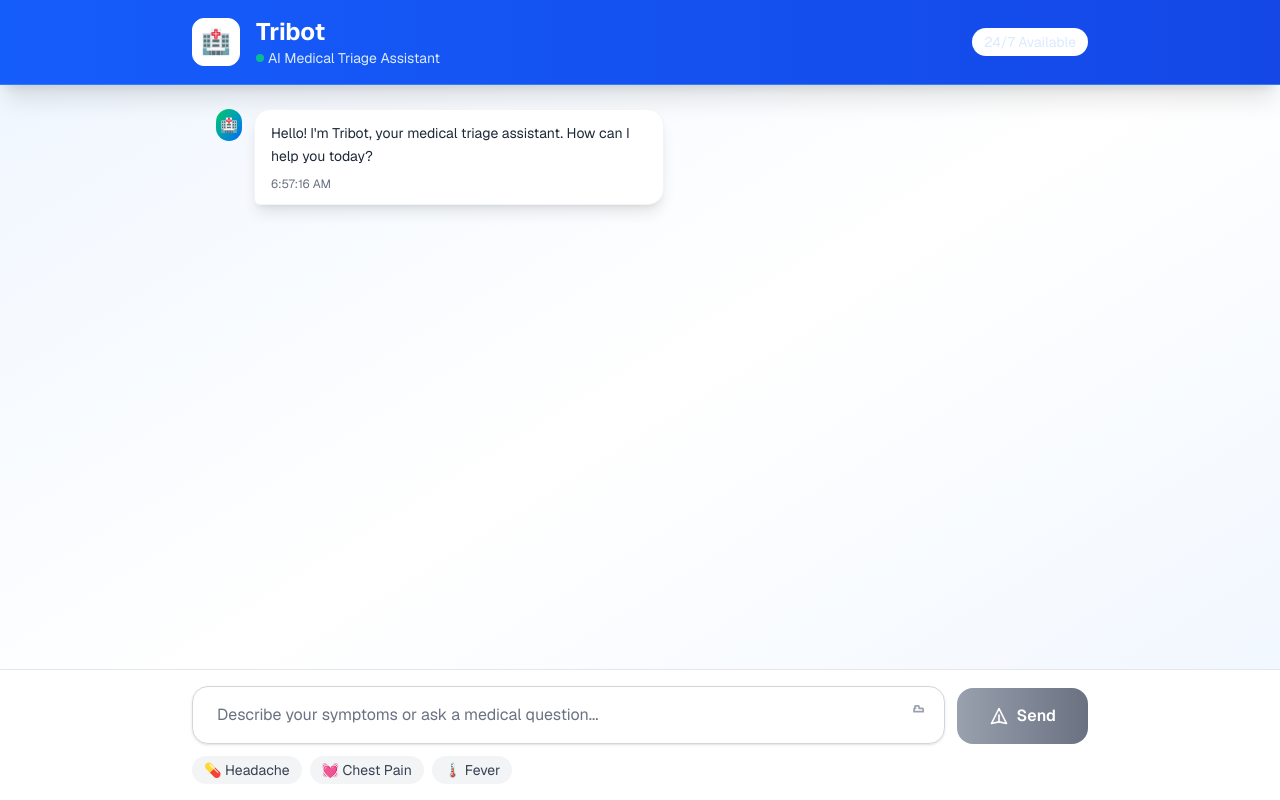
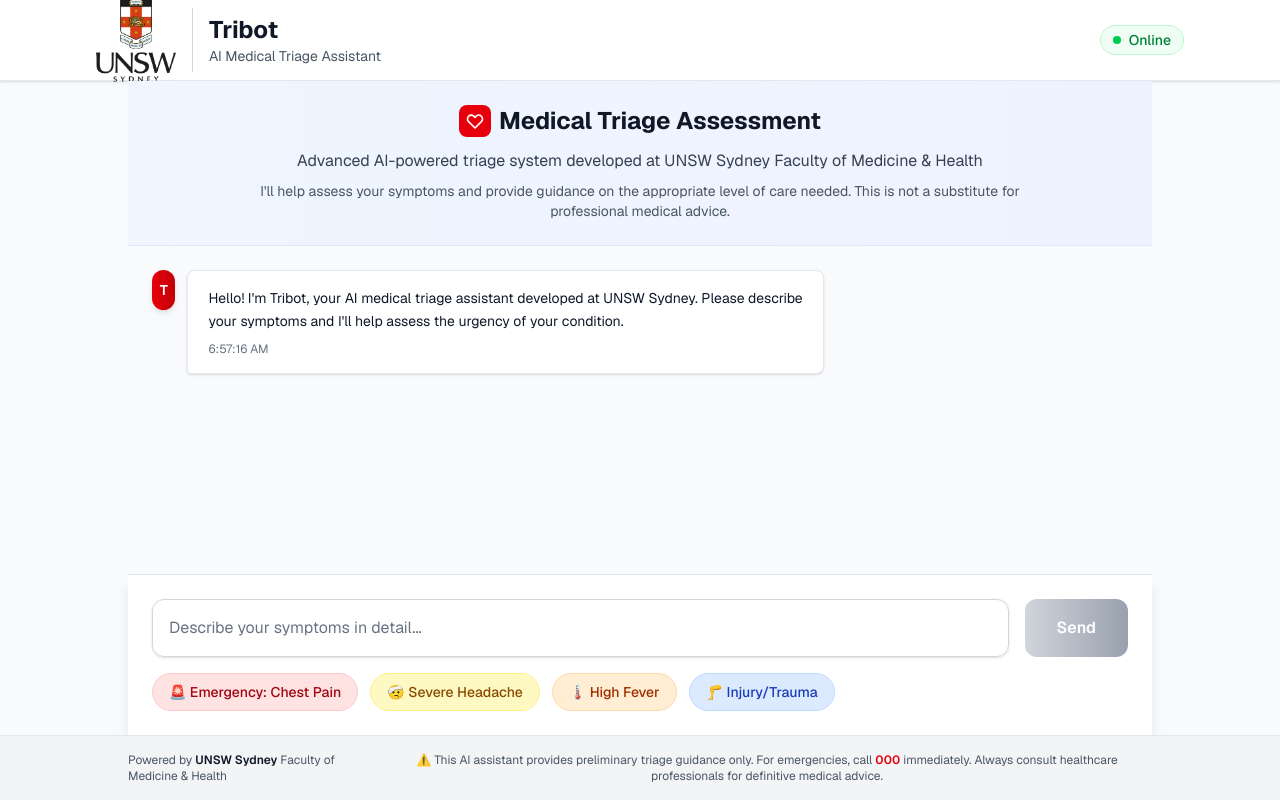
Before and after one commit to AbuRayhan71/tribot, a Next.js app: page / in a window 1280 px wide. Built offline with nearby package versions, Linux system fonts and the light colour scheme.

Commit message:
up
fixed env open ai varriable and logo fixed

```diff
--- a/src/app/globals.css
+++ b/src/app/globals.css
@@ -25,29 +25,13 @@
   font-family: var(--font-geist-sans), -apple-system, BlinkMacSystemFont, 'Segoe UI', Roboto, sans-serif;
 }
 
-/* Custom animations */
-@keyframes fadeIn {
-  from {
-    opacity: 0;
-    transform: translateY(10px);
-  }
-  to {
-    opacity: 1;
-    transform: translateY(0);
-  }
-}
-
-.animate-fadeIn {
-  animation: fadeIn 0.3s ease-out;
-}
-
-/* Custom scrollbar */
+/* Clean, minimal scrollbar */
 ::-webkit-scrollbar {
   width: 6px;
 }
 
 ::-webkit-scrollbar-track {
-  background: #f1f5f9;
+  background: #f8fafc;
 }
 
 ::-webkit-scrollbar-thumb {
@@ -61,11 +45,26 @@
 
 /* Smooth transitions */
 * {
-  transition: all 0.2s ease;
+  transition: all 0.15s ease;
 }
 
 /* Focus states */
 input:focus, button:focus {
   outline: none;
-  box-shadow: 0 0 0 3px rgba(59, 130, 246, 0.1);
 }
+
+/* Message animations */
+@keyframes slideIn {
+  from {
+    opacity: 0;
+    transform: translateY(10px);
+  }
+  to {
+    opacity: 1;
+    transform: translateY(0);
+  }
+}
+
+.message-enter {
+  animation: slideIn 0.3s ease-out;
+}
--- a/src/app/page.tsx
+++ b/src/app/page.tsx
@@ -1,12 +1,13 @@
 "use client";
 
 import { useState, useEffect, useRef } from "react";
+import Image from "next/image";
 
 export default function Home() {
   const [messages, setMessages] = useState([
     {
       id: 1,
-      text: "Hello! I'm Tribot, your medical triage assistant. How can I help you today?",
+      text: "Hello! I'm Tribot, your AI medical triage assistant developed at UNSW Sydney. Please describe your symptoms and I'll help assess the urgency of your condition.",
       sender: "bot",
       timestamp: ""
     }
@@ -36,13 +37,13 @@
     scrollToBottom();
   }, [messages]);
 
-  // Fix hydration issue by only generating timestamps on client
+  // Fix hydration issue
   useEffect(() => {
     setIsClient(true);
     setMessages([
       {
         id: 1,
-        text: "Hello! I'm Tribot, your medical triage assistant. How can I help you today?",
+        text: "Hello! I'm Tribot, your AI medical triage assistant developed at UNSW Sydney. Please describe your symptoms and I'll help assess the urgency of your condition.",
         sender: "bot",
         timestamp: getCleanTimestamp()
       }
@@ -52,7 +53,6 @@
   const sendMessage = async () => {
     if (inputText.trim() === "" || isLoading) return;
 
-    // Add user message
     const userMessage = {
       id: messages.length + 1,
       text: inputText,
@@ -66,7 +66,6 @@
     setIsLoading(true);
 
     try {
-      // Call your API endpoint
       const response = await fetch('/api/chat', {
         method: 'POST',
         headers: { 'Content-Type': 'application/json' },
@@ -89,7 +88,7 @@
     } catch (error) {
       const errorMessage = {
         id: messages.length + 2,
-        text: "Sorry, I'm having trouble connecting right now. Please try again.",
+        text: "I apologize, but I'm experiencing technical difficulties. Please try again or seek immediate medical attention if this is urgent.",
         sender: "bot",
         timestamp: getCleanTimestamp()
       };
@@ -106,62 +105,93 @@
   };
 
   return (
-    <div className="min-h-screen bg-gradient-to-br from-blue-50 via-white to-blue-50 flex flex-col">
-      {/* Enhanced Header */}
-      <header className="bg-gradient-to-r from-blue-600 to-blue-700 text-white p-4 shadow-xl border-b border-blue-500">
-        <div className="max-w-4xl mx-auto flex items-center justify-between">
+    <div className="min-h-screen bg-gray-50 flex flex-col">
+      {/* Header with Real UNSW Logo */}
+      <header className="bg-white border-b border-gray-200 shadow-sm">
+        <div className="max-w-6xl mx-auto px-4 sm:px-6 lg:px-8">
+          <div className="flex items-center justify-between h-20">
+            <div className="flex items-center space-x-6">
+              {/* Real UNSW Logo */}
               <div className="flex items-center space-x-4">
-            <div className="w-12 h-12 bg-white bg-opacity-20 rounded-xl flex items-center justify-center backdrop-blur-sm border border-white border-opacity-30">
-              <span className="text-2xl font-bold">🏥</span>
-            </div>
+                <Image
+                  src="/unsw-logo.png"
+                  alt="UNSW Sydney Logo"
+                  width={80}
+                  height={80}
+                  className="object-contain"
+                  priority
+                />
+
+                <div className="flex items-center space-x-4">
+                  <div className="h-16 w-px bg-gray-300"></div>
                   <div>
-              <h1 className="text-2xl font-bold">Tribot</h1>
-              <p className="text-blue-100 text-sm flex items-center space-x-1">
-                <span className="w-2 h-2 bg-green-400 rounded-full animate-pulse"></span>
-                <span>AI Medical Triage Assistant</span>
-              </p>
+                    <h1 className="text-2xl font-bold text-gray-900">Tribot</h1>
+                    <p className="text-sm text-gray-600">AI Medical Triage Assistant</p>
                   </div>
                 </div>
-          <div className="hidden md:flex items-center space-x-4 text-sm">
-            <div className="bg-white bg-opacity-10 px-3 py-1 rounded-full">
-              <span className="text-blue-100">24/7 Available</span>
+              </div>
+            </div>
+
+            <div className="flex items-center space-x-4">
+              <div className="hidden md:flex items-center space-x-2 text-sm text-gray-600 bg-green-50 px-3 py-1 rounded-full border border-green-200">
+                <div className="w-2 h-2 bg-green-500 rounded-full animate-pulse"></div>
+                <span className="text-green-700 font-medium">Online</span>
+              </div>
             </div>
           </div>
         </div>
       </header>
 
-      {/* Enhanced Chat Messages */}
-      <div className="flex-1 max-w-4xl mx-auto w-full p-6 overflow-y-auto">
+      {/* Main Chat Area */}
+      <div className="flex-1 max-w-5xl mx-auto w-full flex flex-col">
+
+        {/* Welcome Banner */}
+        <div className="bg-gradient-to-r from-blue-50 to-indigo-50 border-b border-blue-100 p-6">
+          <div className="text-center max-w-3xl mx-auto">
+            <div className="flex items-center justify-center space-x-2 mb-3">
+              <div className="w-8 h-8 bg-red-600 rounded-lg flex items-center justify-center">
+                <svg className="w-5 h-5 text-white" fill="none" stroke="currentColor" viewBox="0 0 24 24">
+                  <path strokeLinecap="round" strokeLinejoin="round" strokeWidth={2} d="M4.318 6.318a4.5 4.5 0 000 6.364L12 20.364l7.682-7.682a4.5 4.5 0 00-6.364-6.364L12 7.636l-1.318-1.318a4.5 4.5 0 00-6.364 0z" />
+                </svg>
+              </div>
+              <h2 className="text-2xl font-bold text-gray-900">Medical Triage Assessment</h2>
+            </div>
+            <p className="text-gray-700 mb-2">
+              Advanced AI-powered triage system developed at UNSW Sydney Faculty of Medicine & Health
+            </p>
+            <p className="text-sm text-gray-600">
+              I'll help assess your symptoms and provide guidance on the appropriate level of care needed.
+              This is not a substitute for professional medical advice.
+            </p>
+          </div>
+        </div>
+
+        {/* Messages Container */}
+        <div className="flex-1 p-6 overflow-y-auto">
           <div className="space-y-6">
             {messages.map((message, index) => (
               <div
                 key={message.id}
-              className={`flex ${message.sender === "user" ? "justify-end" : "justify-start"} animate-fadeIn`}
-              style={{
-                animationDelay: `${index * 0.1}s`
-              }}
+                className={`flex ${message.sender === "user" ? "justify-end" : "justify-start"}`}
               >
-              <div className={`flex items-start space-x-3 max-w-xs lg:max-w-md ${
-                message.sender === "user" ? "flex-row-reverse space-x-reverse" : ""
-              }`}>
+                <div className={`max-w-2xl ${message.sender === "user" ? "order-1" : "order-2"}`}>
+                  <div className={`flex items-start space-x-3 ${message.sender === "user" ? "flex-row-reverse space-x-reverse" : ""}`}>
                     {/* Avatar */}
-                <div className={`w-8 h-8 rounded-full flex items-center justify-center text-sm font-semibold ${
+                    <div className={`w-10 h-10 rounded-full flex items-center justify-center text-sm font-semibold shadow-md ${
                       message.sender === "user"
                         ? "bg-blue-600 text-white"
-                    : "bg-gradient-to-br from-green-500 to-blue-600 text-white"
+                        : "bg-gradient-to-r from-red-600 to-red-700 text-white"
                     }`}>
-                  {message.sender === "user" ? "U" : "🏥"}
+                      {message.sender === "user" ? "U" : "T"}
                     </div>
 
                     {/* Message Bubble */}
-                <div
-                  className={`px-4 py-3 rounded-2xl shadow-lg transform transition-all hover:scale-105 ${
+                    <div className={`px-5 py-4 rounded-lg shadow-sm ${
                       message.sender === "user"
-                      ? "bg-gradient-to-r from-blue-600 to-blue-700 text-white rounded-br-md"
-                      : "bg-white text-gray-800 border border-gray-100 rounded-bl-md"
-                  }`}
-                >
-                  <p className="text-sm leading-relaxed">{message.text}</p>
+                        ? "bg-blue-600 text-white rounded-br-sm"
+                        : "bg-white border border-gray-200 text-gray-900 rounded-bl-sm"
+                    }`}>
+                      <p className="text-sm leading-relaxed whitespace-pre-wrap">{message.text}</p>
                       <p className={`text-xs mt-2 ${
                         message.sender === "user" ? "text-blue-100" : "text-gray-500"
                       }`}>
@@ -170,23 +200,26 @@
                     </div>
                   </div>
                 </div>
+              </div>
             ))}
 
-          {/* Enhanced Loading indicator */}
+            {/* Loading indicator */}
             {isLoading && (
-            <div className="flex justify-start animate-fadeIn">
+              <div className="flex justify-start">
+                <div className="max-w-2xl order-2">
                   <div className="flex items-start space-x-3">
-                <div className="w-8 h-8 rounded-full bg-gradient-to-br from-green-500 to-blue-600 text-white flex items-center justify-center text-sm">
-                  🏥
+                    <div className="w-10 h-10 rounded-full bg-gradient-to-r from-red-600 to-red-700 text-white flex items-center justify-center text-sm font-semibold shadow-md">
+                      T
                     </div>
-                <div className="bg-white text-gray-800 border border-gray-100 px-4 py-3 rounded-2xl rounded-bl-md shadow-lg">
-                  <div className="flex items-center space-x-2">
+                    <div className="bg-white border border-gray-200 px-5 py-4 rounded-lg rounded-bl-sm shadow-sm">
+                      <div className="flex items-center space-x-3">
                         <div className="flex space-x-1">
-                      <div className="w-2 h-2 bg-blue-500 rounded-full animate-bounce"></div>
-                      <div className="w-2 h-2 bg-blue-500 rounded-full animate-bounce" style={{animationDelay: '0.1s'}}></div>
-                      <div className="w-2 h-2 bg-blue-500 rounded-full animate-bounce" style={{animationDelay: '0.2s'}}></div>
+                          <div className="w-2 h-2 bg-red-500 rounded-full animate-bounce"></div>
+                          <div className="w-2 h-2 bg-red-500 rounded-full animate-bounce" style={{animationDelay: '0.1s'}}></div>
+                          <div className="w-2 h-2 bg-red-500 rounded-full animate-bounce" style={{animationDelay: '0.2s'}}></div>
                         </div>
-                    <p className="text-sm text-gray-600">Tribot is analyzing...</p>
+                        <p className="text-sm text-gray-600">Analyzing symptoms with UNSW AI...</p>
+                      </div>
                     </div>
                   </div>
                 </div>
@@ -196,71 +229,78 @@
           </div>
         </div>
 
-      {/* Enhanced Input Area */}
-      <div className="bg-white border-t border-gray-200 p-4 shadow-lg">
-        <div className="max-w-4xl mx-auto">
-          <div className="flex space-x-3 items-end">
-            <div className="flex-1 relative">
+        {/* Input Area */}
+        <div className="border-t border-gray-200 bg-white p-6 shadow-lg">
+          <div className="flex space-x-4">
+            <div className="flex-1">
               <input
                 type="text"
                 value={inputText}
                 onChange={(e) => setInputText(e.target.value)}
                 onKeyPress={handleKeyPress}
-                placeholder="Describe your symptoms or ask a medical question..."
-                className="w-full border border-gray-300 rounded-2xl px-6 py-4 focus:outline-none focus:ring-2 focus:ring-blue-500 focus:border-transparent text-black placeholder-gray-500 shadow-sm transition-all resize-none"
+                placeholder="Describe your symptoms in detail..."
+                className="w-full px-4 py-4 border border-gray-300 rounded-xl focus:ring-2 focus:ring-blue-500 focus:border-transparent text-gray-900 placeholder-gray-500 shadow-sm"
                 disabled={isLoading}
               />
-              <div className="absolute right-4 top-1/2 transform -translate-y-1/2 text-gray-400">
-                <svg className="w-5 h-5" fill="none" stroke="currentColor" viewBox="0 0 24 24">
-                  <path strokeLinecap="round" strokeLinejoin="round" strokeWidth={2} d="M7 4V2a1 1 0 011-1h3a1 1 0 011 1v2h4a1 1 0 011 1v3H6V5a1 1 0 011-1h1z" />
-                </svg>
             </div>
-            </div>
-
             <button
               onClick={sendMessage}
               disabled={isLoading || inputText.trim() === ""}
-              className="bg-gradient-to-r from-blue-600 to-blue-700 hover:from-blue-700 hover:to-blue-800 disabled:from-gray-400 disabled:to-gray-500 text-white px-8 py-4 rounded-2xl font-semibold transition-all transform hover:scale-105 disabled:scale-100 shadow-lg disabled:shadow-none flex items-center space-x-2"
+              className="px-8 py-4 bg-gradient-to-r from-blue-600 to-blue-700 hover:from-blue-700 hover:to-blue-800 disabled:from-gray-300 disabled:to-gray-400 disabled:cursor-not-allowed text-white rounded-xl font-semibold transition-all transform hover:scale-105 disabled:scale-100 shadow-lg disabled:shadow-none"
             >
-              {isLoading ? (
-                <>
-                  <div className="w-4 h-4 border-2 border-white border-t-transparent rounded-full animate-spin"></div>
-                  <span>Sending</span>
-                </>
-              ) : (
-                <>
-                  <svg className="w-5 h-5" fill="none" stroke="currentColor" viewBox="0 0 24 24">
-                    <path strokeLinecap="round" strokeLinejoin="round" strokeWidth={2} d="M12 19l9 2-9-18-9 18 9-2zm0 0v-8" />
-                  </svg>
-                  <span>Send</span>
-                </>
-              )}
+              {isLoading ? "..." : "Send"}
             </button>
           </div>
 
-          {/* Quick Actions */}
-          <div className="flex flex-wrap gap-2 mt-3">
+          {/* Quick symptom buttons */}
+          <div className="flex flex-wrap gap-3 mt-4">
             <button
-              onClick={() => setInputText("I have a headache")}
-              className="px-3 py-1 bg-gray-100 hover:bg-gray-200 text-gray-700 rounded-full text-sm transition-colors"
+              onClick={() => setInputText("I have severe chest pain and difficulty breathing")}
+              className="px-4 py-2 bg-red-100 hover:bg-red-200 text-red-800 rounded-full text-sm font-medium transition-all transform hover:scale-105 border border-red-200"
             >
-              💊 Headache
+              🚨 Emergency: Chest Pain
             </button>
             <button
-              onClick={() => setInputText("I have chest pain")}
-              className="px-3 py-1 bg-gray-100 hover:bg-gray-200 text-gray-700 rounded-full text-sm transition-colors"
+              onClick={() => setInputText("I have a persistent headache with nausea and sensitivity to light")}
+              className="px-4 py-2 bg-yellow-100 hover:bg-yellow-200 text-yellow-800 rounded-full text-sm font-medium transition-all transform hover:scale-105 border border-yellow-200"
             >
-              💓 Chest Pain
+              🤕 Severe Headache
             </button>
             <button
-              onClick={() => setInputText("I have a fever")}
-              className="px-3 py-1 bg-gray-100 hover:bg-gray-200 text-gray-700 rounded-full text-sm transition-colors"
+              onClick={() => setInputText("I have a high fever over 38.5°C with chills and body aches")}
+              className="px-4 py-2 bg-orange-100 hover:bg-orange-200 text-orange-800 rounded-full text-sm font-medium transition-all transform hover:scale-105 border border-orange-200"
             >
-              🌡️ Fever
+              🌡️ High Fever
+            </button>
+            <button
+              onClick={() => setInputText("I injured my ankle, it's swollen and I can't walk")}
+              className="px-4 py-2 bg-blue-100 hover:bg-blue-200 text-blue-800 rounded-full text-sm font-medium transition-all transform hover:scale-105 border border-blue-200"
+            >
+              🦵 Injury/Trauma
             </button>
           </div>
         </div>
       </div>
+
+      {/* Footer */}
+      <footer className="bg-gray-100 border-t border-gray-200 p-4">
+        <div className="max-w-5xl mx-auto">
+          <div className="flex flex-col md:flex-row items-center justify-between space-y-2 md:space-y-0">
+            <div className="flex items-center space-x-4">
+              <div className="text-xs text-gray-600">
+                Powered by <span className="font-semibold text-gray-900">UNSW Sydney</span> Faculty of Medicine & Health
+              </div>
+            </div>
+            <div className="text-center">
+              <p className="text-xs text-gray-600">
+                ⚠️ This AI assistant provides preliminary triage guidance only.
+                For emergencies, call <span className="font-semibold text-red-600">000</span> immediately.
+                Always consult healthcare professionals for definitive medical advice.
+              </p>
+            </div>
+          </div>
+        </div>
+      </footer>
     </div>
   );
 }
```
Also changed, not shown: src/app/api/chat/route.ts (+43 -30 lines), public/unsw-logo.png (added). Lines whose indentation alone changed are shown as unchanged.
